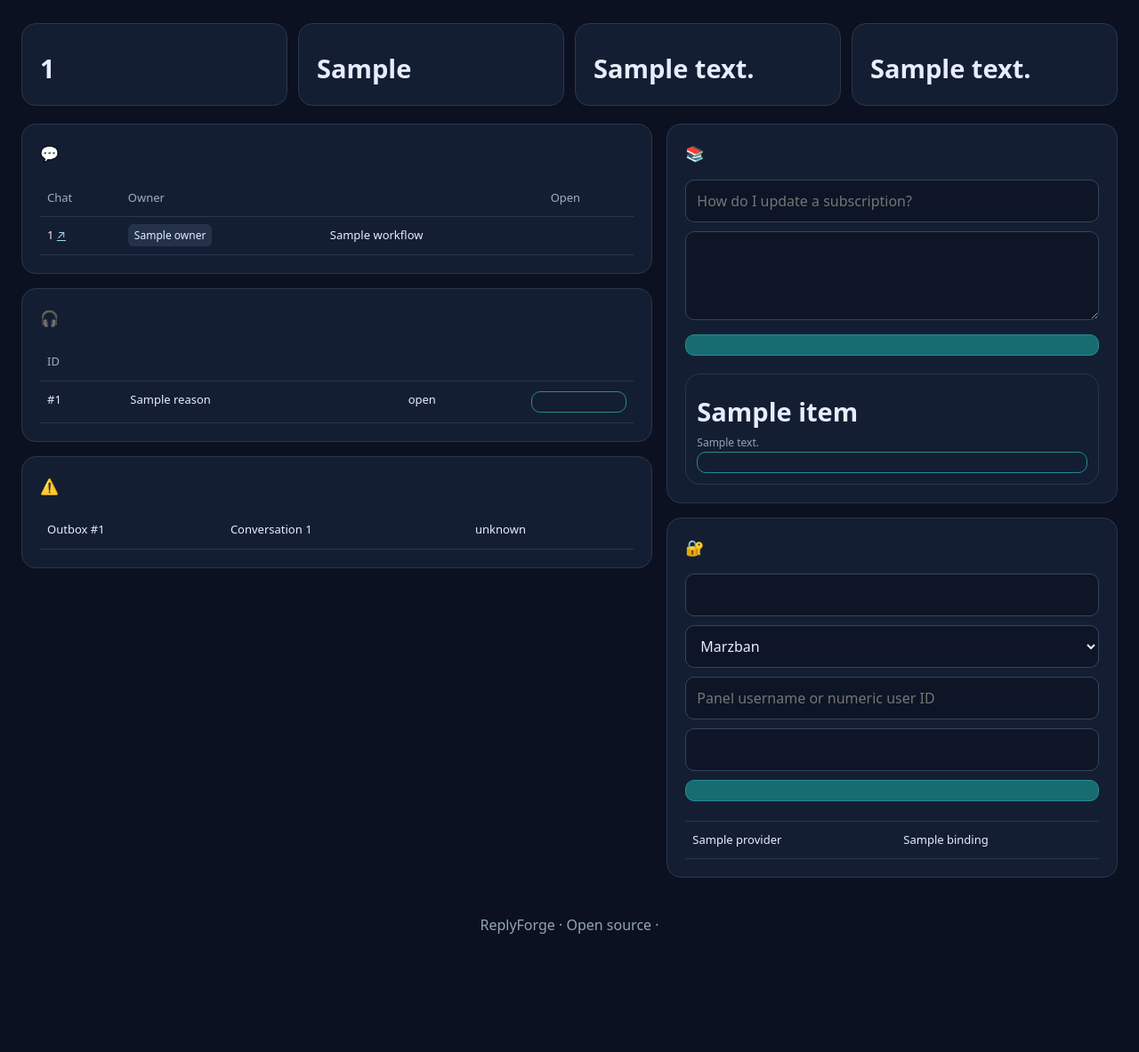
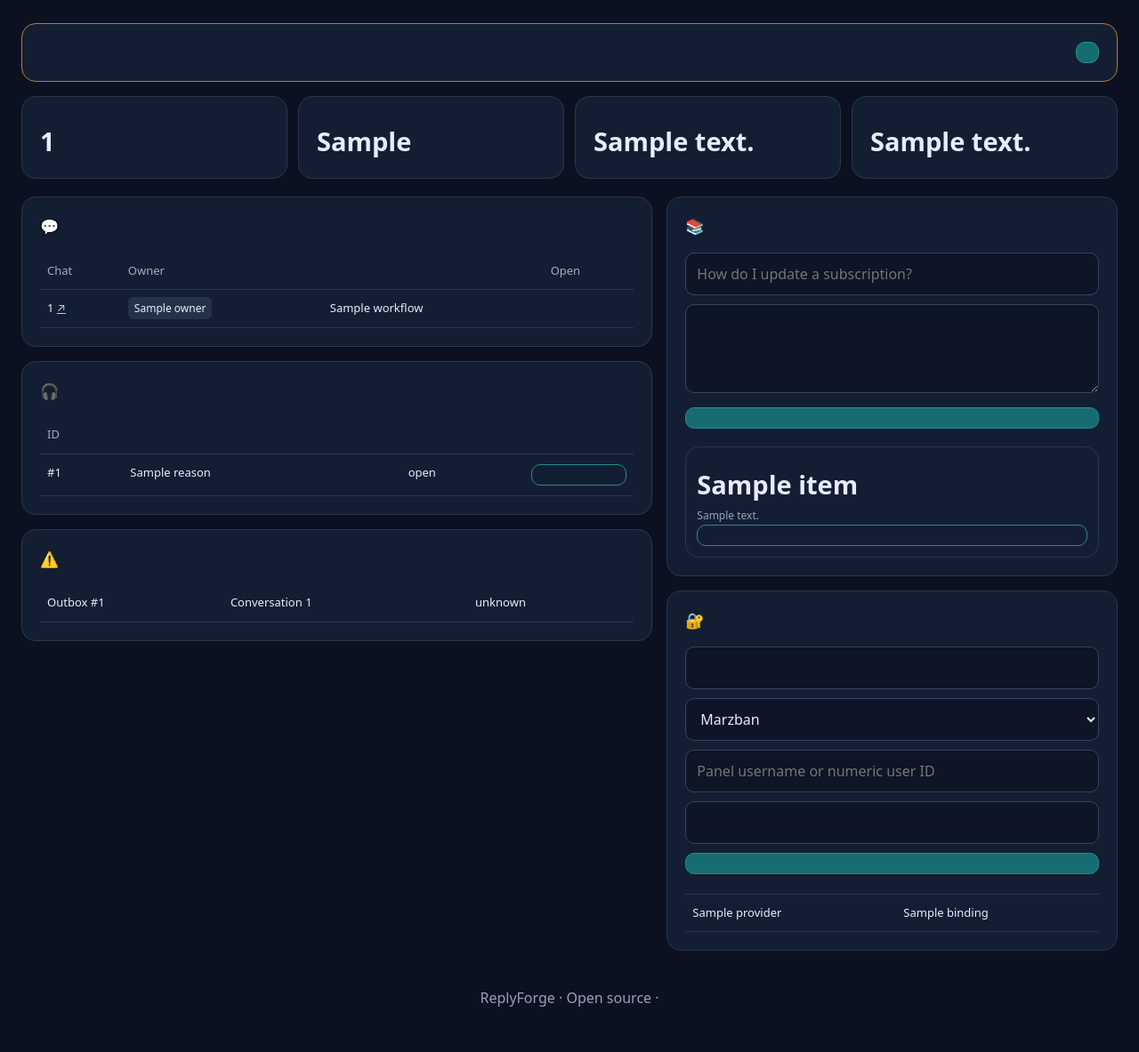
Before and after one commit to TIR3D4/ReplyForge, a FastAPI app: template templates/dashboard.html in a window 1280 px wide. Shown: the part 89-1272 px from the top of the page at 89% size. Before the commit the page ends 1139 px from the top, so only its background shows below. Run offline with FastAPI, Linux system fonts and the light colour scheme; the template is opened without the code that fills it: most values are stand-ins (such as "Sample title", 1, 10 or a date in 2020); parts of the project's set-up code (start-up, migrations or seed data) failed here and were passed over.

Commit message:
feat(ui): visible automation control in admin dashboard

```diff
--- a/templates/dashboard.html
+++ b/templates/dashboard.html
@@ -32,6 +32,15 @@
 <div><small>{{ _('REPLYFORGE / OPERATOR CONSOLE', 'REPLYFORGE / داشبورد اپراتور') }}</small><h1>{{ brand }}</h1><small>Telegram Business · self-hosted support</small></div>
 <div><mark>{{ _('● ONLINE', '● آنلاین') }}</mark> <a class="anchor" href="/healthz">{{ _('Health', 'سلامت') }}</a></div>
 </header>
+<section class="panel" style="border-color:{{ '#168b7e' if auto_reply_enabled else '#b87b32' }}">
+<div class="row" style="gap:20px;flex-wrap:wrap">
+<div><strong>{{ _('AI responses enabled', 'پاسخگویی خودکار فعال است') if auto_reply_enabled else _('Monitor-only mode', 'حالت مشاهده: پاسخگویی خودکار خاموش') }}</strong>
+<p class="muted">{{ _('Pause replies anytime', 'هر زمان می‌توانید پاسخگویی را متوقف کنید') }}</p></div>
+<form method="post" action="/admin/automation" style="display:flex;flex-direction:row;align-items:center">
+<input type="hidden" name="csrf_token" value="{{ csrf }}">
+<input type="hidden" name="enabled" value="{{ 'false' if auto_reply_enabled else 'true' }}">
+<button type="submit">{{ _('Pause AI now', 'توقف فوری پاسخگویی') if auto_reply_enabled else _('Enable AI replies', 'فعال‌کردن پاسخگویی') }}</button></form>
+</div></section>
 <section class="cards">
 <div class="card"><small>{{ _('Conversations', 'گفتگوها') }}</small><strong>{{ total_conversations }}</strong></div>
 <div class="card"><small>{{ _('Open human tickets', 'تیکت‌های باز انسانی') }}</small><strong>{{ open_tickets }}</strong></div>
```
